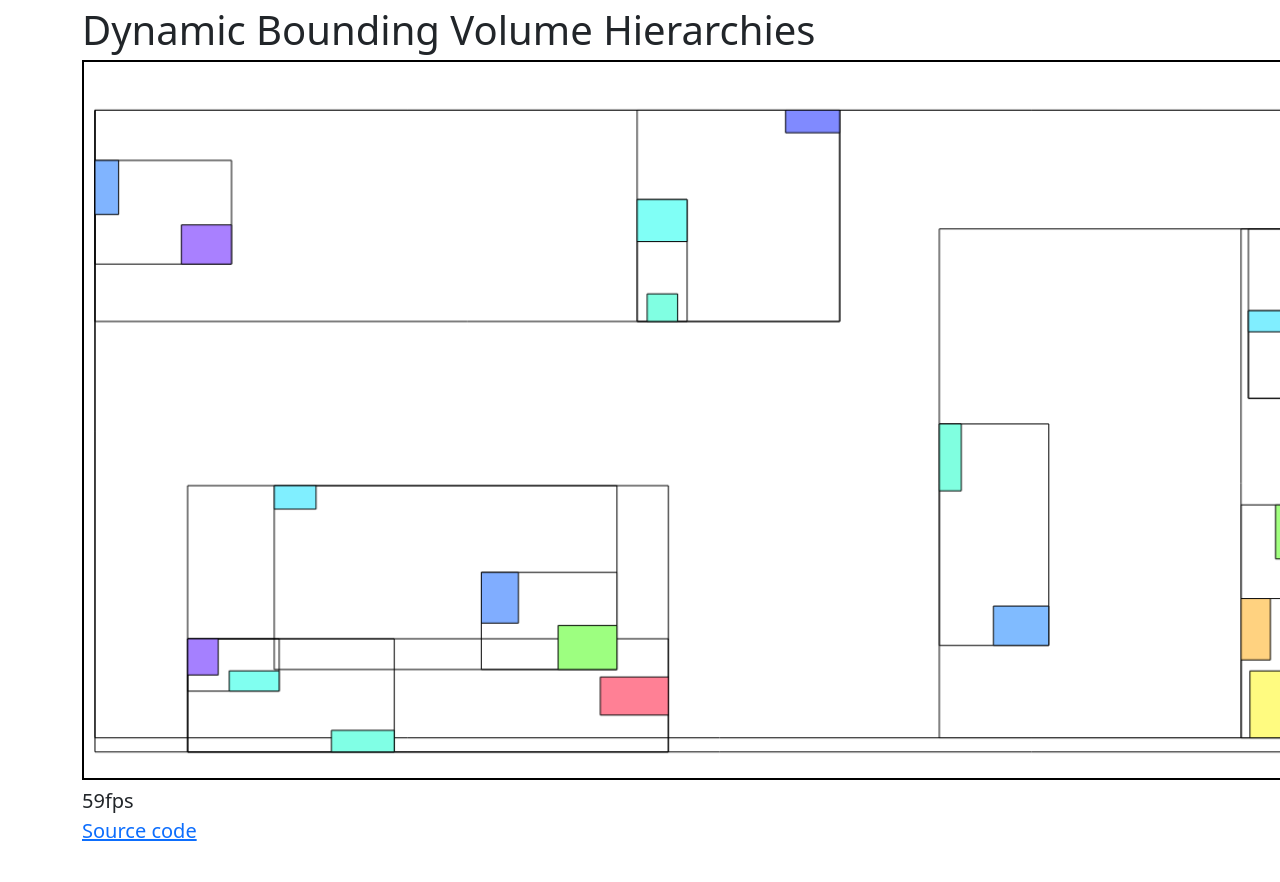
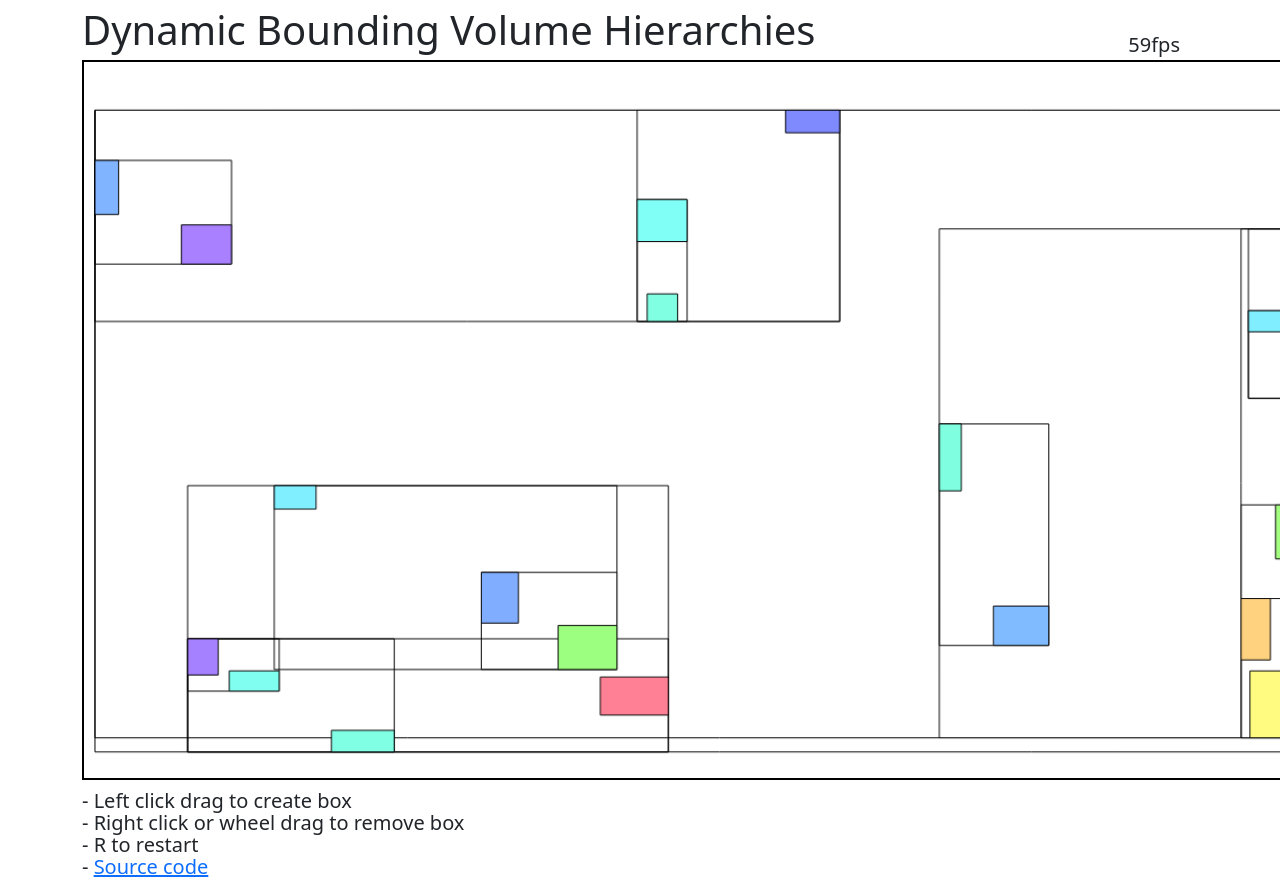
Before and after one commit to Sopiro/DynamicBVH, a plain HTML site: page index.html in a window 1280 px wide. Shown: the top 882 px of the page. Before the commit the page ends 846 px from the top, so only its background shows below. Drawn offline with nearby package versions, Linux system fonts and the light colour scheme.

Commit message:
Decorate index.html

```diff
--- a/index.html
+++ b/index.html
@@ -13,17 +13,22 @@
     <!-- Bootstrap CSS -->
     <link href="https://cdn.jsdelivr.net/npm/bootstrap@5.1.3/dist/css/bootstrap.min.css" rel="stylesheet" integrity="sha384-1BmE4kWBq78iYhFldvKuhfTAU6auU8tT94WrHftjDbrCEXSU1oBoqyl2QvZ6jIW3" crossorigin="anonymous">
     <script src="https://cdn.jsdelivr.net/npm/bootstrap@5.1.3/dist/js/bootstrap.bundle.min.js" integrity="sha384-ka7Sk0Gln4gmtz2MlQnikT1wXgYsOg+OMhuP+IlRH9sENBO0LRn5q+8nbTov4+1p" crossorigin="anonymous"></script>
-    <title>Dynamic Bounding Volume Hierarchies</title>
+    <title>Dynamic BVH</title>
 
     <script src="./out/main.js" type="Module"></script>
 </head>
 
 <body>
     <div class="container">
-        <div class="title fs-1">Dynamic Bounding Volume Hierarchies</div>
+        <div class="row">
+            <div class="col-10 title fs-1">Dynamic Bounding Volume Hierarchies</div>
+            <div class="col frame_counter align-self-end fs-5 text-end m-0" style="padding-right: 30px;">0fps</div>
+        </div>
         <canvas id="canvas" style="border: 2px solid black; width: 1280px; height: 720px;"></canvas>
-        <div class="frame_counter fs-5">0fps</div>
-        <a href="https://github.com/Sopiro/TS-Rendering-Playground" class="fs-5">Source code</a>
+        <div class="fs-5">- Left click drag to create box</div>
+        <div class="fs-5" style="margin-top: -8px;">- Right click or wheel drag to remove box</div>
+        <div class="fs-5" style="margin-top: -8px;">- R to restart</div>
+        <div class="fs-5" style="margin-top: -8px;">- <a href="https://github.com/Sopiro/DynamicBVH" class="fs-5">Source code</a></div>
     </div>
 </body>
 
```
